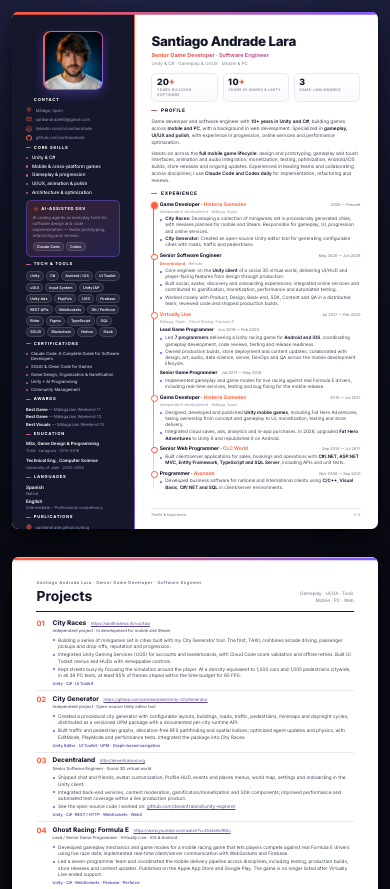
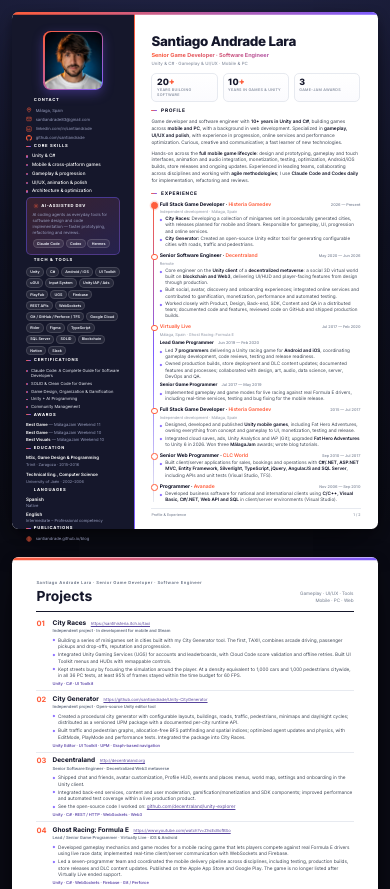
Before and after one commit to santiandrade/santiandrade.github.io, a plain HTML site: page index.html in a window 390 px wide. Shown: the top 889 px of the page. Drawn offline with Linux system fonts and the light colour scheme.

Commit message:
Add LinkedIn details missing from the CV (#3)
* Add LinkedIn details missing from the CV

Decentraland as a decentralized Web3/blockchain metaverse, user moderation,
code/feature documentation and GitHub; profile traits, agile methodologies,
TFS, Google Cloud and SQL Server. Keeps the CV at two pages.

Co-Authored-By: Claude Opus 5.5 <noreply@anthropic.com>
Claude-Session: https://claude.ai/code/session_01GLBETPdGyL4S9dpEEJfaob

* Unify Decentraland experience header as Role · Company

Co-Authored-By: Claude Opus 5.5 <noreply@anthropic.com>
Claude-Session: https://claude.ai/code/session_01GLBETPdGyL4S9dpEEJfaob

* Rename Histeria Gamedev roles to Full Stack Game Developer

Co-Authored-By: Claude Opus 5.5 <noreply@anthropic.com>
Claude-Session: https://claude.ai/code/session_01GLBETPdGyL4S9dpEEJfaob

* Add Virtually Live DLC updates, documentation and Git

Co-Authored-By: Claude Opus 5.5 <noreply@anthropic.com>
Claude-Session: https://claude.ai/code/session_01GLBETPdGyL4S9dpEEJfaob

* Add older-role details from LinkedIn (Histeria 2015, CLC World, Avanade)

Co-Authored-By: Claude Opus 5.5 <noreply@anthropic.com>
Claude-Session: https://claude.ai/code/session_01GLBETPdGyL4S9dpEEJfaob

* Add Hermes to AI-assisted dev chips

Co-Authored-By: Claude Opus 5.5 <noreply@anthropic.com>
Claude-Session: https://claude.ai/code/session_01GLBETPdGyL4S9dpEEJfaob

---------

Co-authored-by: Claude <noreply@anthropic.com>

```diff
--- a/index.html
+++ b/index.html
@@ -189,7 +189,7 @@
   .sheet{height:297mm;min-height:297mm;flex-shrink:0;overflow:visible;}
   .main{padding:13mm 10mm 13mm;}
   .side{padding:11mm 8mm 9mm;}
-  .side section{margin-bottom:8px;}
+  .side section{margin-bottom:5px;}
   .side section:last-child{margin-bottom:0;}
   .name{font-size:29px;}
   .role{font-size:12px;}
@@ -267,13 +267,14 @@
         <div class="dchips">
           <span class="dchip">Claude Code</span>
           <span class="dchip">Codex</span>
+          <span class="dchip">Hermes</span>
         </div>
       </div>
     </section>
 
     <section>
       <h3>Tech &amp; Tools</h3>
-      <div class="dchips"><span class="dchip">Unity</span><span class="dchip">C#</span><span class="dchip">Android / iOS</span><span class="dchip">UI Toolkit</span><span class="dchip">uGUI</span><span class="dchip">Input System</span><span class="dchip">Unity IAP</span><span class="dchip">Unity Ads</span><span class="dchip">PlayFab</span><span class="dchip">UGS</span><span class="dchip">Firebase</span><span class="dchip">REST APIs</span><span class="dchip">WebSockets</span><span class="dchip">Git / Perforce</span><span class="dchip">Rider</span><span class="dchip">Figma</span><span class="dchip">TypeScript</span><span class="dchip">SQL</span><span class="dchip">SOLID</span><span class="dchip">Blockchain</span><span class="dchip">Notion</span><span class="dchip">Slack</span></div>
+      <div class="dchips"><span class="dchip">Unity</span><span class="dchip">C#</span><span class="dchip">Android / iOS</span><span class="dchip">UI Toolkit</span><span class="dchip">uGUI</span><span class="dchip">Input System</span><span class="dchip">Unity IAP / Ads</span><span class="dchip">PlayFab</span><span class="dchip">UGS</span><span class="dchip">Firebase</span><span class="dchip">REST APIs</span><span class="dchip">WebSockets</span><span class="dchip">Git / GitHub / Perforce / TFS</span><span class="dchip">Google Cloud</span><span class="dchip">Rider</span><span class="dchip">Figma</span><span class="dchip">TypeScript</span><span class="dchip">SQL Server</span><span class="dchip">SOLID</span><span class="dchip">Blockchain</span><span class="dchip">Notion</span><span class="dchip">Slack</span></div>
     </section>
 
     <section>
@@ -322,14 +323,14 @@
     </div>
     <section>
       <h2>Profile</h2>
-      <p class="profile">Game developer and software engineer with <b>10+ years in Unity and C#</b>, building games across <b>mobile and PC</b>, with a background in web development. Specialized in <b>gameplay, UI/UX and polish</b>, with experience in progression, online services and performance optimization.</p>
-      <p class="profile">Hands-on across the <b>full mobile game lifecycle</b>: design and prototyping, gameplay and touch interfaces, animation and audio integration, monetization, testing, optimization, Android/iOS builds, store releases and ongoing updates. Experienced in leading teams and collaborating across disciplines; I use <b>Claude Code and Codex daily</b> for implementation, refactoring and reviews.</p>
+      <p class="profile">Game developer and software engineer with <b>10+ years in Unity and C#</b>, building games across <b>mobile and PC</b>, with a background in web development. Specialized in <b>gameplay, UI/UX and polish</b>, with experience in progression, online services and performance optimization. Curious, creative and communicative; a fast learner of new technologies.</p>
+      <p class="profile">Hands-on across the <b>full mobile game lifecycle</b>: design and prototyping, gameplay and touch interfaces, animation and audio integration, monetization, testing, optimization, Android/iOS builds, store releases and ongoing updates. Experienced in leading teams, collaborating across disciplines and working with <b>agile methodologies</b>; I use <b>Claude Code and Codex daily</b> for implementation, refactoring and reviews.</p>
     </section>
     <section class="experience">
       <h2>Experience</h2>
       <div class="tl">
         <div class="job cur">
-          <div class="job-head"><div class="r">Game Developer · <span class="c">Histeria Gamedev</span></div><div class="p">2026 — Present</div></div>
+          <div class="job-head"><div class="r">Full Stack Game Developer · <span class="c">Histeria Gamedev</span></div><div class="p">2026 — Present</div></div>
           <div class="loc">Independent development · Málaga, Spain</div>
           <ul class="pts">
             <li><b>City Races:</b> Developing a collection of minigames set in procedurally generated cities, with releases planned for mobile and Steam. Responsible for gameplay, UI, progression and online services.</li>
@@ -337,12 +338,12 @@
           </ul>
         </div>
         <div class="job">
-          <div class="job-head"><div class="r">Senior Software Engineer</div><div class="p">May 2020 — Jun 2026</div></div>
-          <div class="loc"><span class="c">Decentraland</span> · Remote</div>
+          <div class="job-head"><div class="r">Senior Software Engineer · <span class="c">Decentraland</span></div><div class="p">May 2020 — Jun 2026</div></div>
+          <div class="loc">Remote</div>
           <ul class="pts">
-            <li>Core engineer on the <b>Unity client</b> of a social 3D virtual world, delivering UI/HUD and player-facing features from design through production.</li>
+            <li>Core engineer on the <b>Unity client</b> of a <b>decentralized metaverse</b>: a social 3D virtual world built on <b>blockchain and Web3</b>, delivering UI/HUD and player-facing features from design through production.</li>
             <li>Built social, avatar, discovery and onboarding experiences; integrated online services and contributed to gamification, monetization, performance and automated testing.</li>
-            <li>Worked closely with Product, Design, Back-end, SDK, Content and QA in a distributed team; reviewed code and shipped production builds.</li>
+            <li>Worked closely with Product, Design, Back-end, SDK, Content and QA in a distributed team; documented code and features, reviewed code on GitHub and shipped production builds.</li>
           </ul>
         </div>
         <div class="job">
@@ -352,7 +353,7 @@
             <div class="subjob-head"><div class="sr">Lead Game Programmer</div><div class="sp">Jun 2019 — Feb 2020</div></div>
             <ul class="pts">
               <li>Led <b>7 programmers</b> delivering a Unity racing game for <b>Android and iOS</b>, coordinating gameplay development, code reviews, testing and release readiness.</li>
-              <li>Owned production builds, store deployment and content updates; collaborated with design, art, audio, data science, server, DevOps and QA across the mobile development lifecycle.</li>
+              <li>Owned production builds, store deployment and DLC content updates; documented features and processes; collaborated with design, art, audio, data science, server, DevOps and QA.</li>
             </ul>
           </div>
           <div class="subjob">
@@ -363,20 +364,20 @@
           </div>
         </div>
         <div class="job">
-          <div class="job-head"><div class="r">Game Developer · <span class="c">Histeria Gamedev</span></div><div class="p">2015 — Jul 2017</div></div>
+          <div class="job-head"><div class="r">Full Stack Game Developer · <span class="c">Histeria Gamedev</span></div><div class="p">2015 — Jul 2017</div></div>
           <div class="loc">Independent development · Málaga, Spain</div>
           <ul class="pts">
-            <li>Designed, developed and published <b>Unity mobile games</b>, including Fat Hero Adventures, taking ownership from concept and gameplay to UI, monetization, testing and store delivery.</li>
-            <li>Integrated cloud saves, ads, analytics and in-app purchases. In 2026, upgraded <b>Fat Hero Adventures</b> to Unity 6 and republished it on Android.</li>
+            <li>Designed, developed and published <b>Unity mobile games</b>, including Fat Hero Adventures, owning everything from concept and gameplay to UI, monetization, testing and release.</li>
+            <li>Integrated cloud saves, ads, Unity Analytics and IAP (Git); upgraded <b>Fat Hero Adventures</b> to Unity 6 in 2026. Won three <b>MálagaJam</b> awards; wrote blog tutorials.</li>
           </ul>
         </div>
         <div class="job">
           <div class="job-head"><div class="r">Senior Web Programmer · <span class="c">CLC World</span></div><div class="p">Sep 2010 — Jul 2017</div></div>
-          <ul class="pts"><li>Built client/server applications for sales, bookings and operations with <b>C#/.NET, ASP.NET MVC, Entity Framework, TypeScript and SQL Server</b>, including APIs and unit tests.</li></ul>
+          <ul class="pts"><li>Built client/server applications for sales, bookings and operations with <b>C#/.NET, ASP.NET MVC, Entity Framework, Silverlight, TypeScript, jQuery, AngularJS and SQL Server</b>, including APIs and unit tests (Visual Studio, TFS).</li></ul>
         </div>
         <div class="job">
           <div class="job-head"><div class="r">Programmer · <span class="c">Avanade</span></div><div class="p">Nov 2006 — Sep 2010</div></div>
-          <ul class="pts"><li>Developed business software for national and international clients using <b>C/C++, Visual Basic, C#/.NET and SQL</b> in client/server environments.</li></ul>
+          <ul class="pts"><li>Developed business software for national and international clients using <b>C/C++, Visual Basic, C#/.NET, Web API and SQL</b> in client/server environments (Visual Studio).</li></ul>
         </div>
       </div>
     </section>
@@ -399,14 +400,14 @@
       <div class="project-tech">Unity Editor · UI Toolkit · UPM · Graph-based navigation</div>
     </div></article>
     <article class="project"><div class="project-number">03</div><div class="project-body">
-      <div class="project-heading"><h2>Decentraland</h2><a class="project-url" href="http://decentraland.org" target="_blank" rel="noopener noreferrer">http://decentraland.org</a></div><div class="project-meta">Senior Software Engineer · Social 3D virtual world</div>
-      <ul class="pts"><li>Shipped chat and friends, avatar customization, Profile HUD, events and places menus, world map, settings and onboarding in the Unity client.</li><li>Integrated back-end services, content moderation, gamification/monetization and SDK components; improved performance and automated test coverage within a live production product.</li><li>See the open-source code I worked on: <a href="https://github.com/decentraland/unity-explorer" target="_blank" rel="noopener noreferrer">github.com/decentraland/unity-explorer</a></li></ul>
+      <div class="project-heading"><h2>Decentraland</h2><a class="project-url" href="http://decentraland.org" target="_blank" rel="noopener noreferrer">http://decentraland.org</a></div><div class="project-meta">Senior Software Engineer · Decentralized Web3 metaverse</div>
+      <ul class="pts"><li>Shipped chat and friends, avatar customization, Profile HUD, events and places menus, world map, settings and onboarding in the Unity client.</li><li>Integrated back-end services, content and user moderation, gamification/monetization and SDK components; improved performance and automated test coverage within a live production product.</li><li>See the open-source code I worked on: <a href="https://github.com/decentraland/unity-explorer" target="_blank" rel="noopener noreferrer">github.com/decentraland/unity-explorer</a></li></ul>
       <div class="project-tech">Unity · C# · REST / HTTP · WebSockets · Web3</div>
     </div></article>
     <article class="project"><div class="project-number">04</div><div class="project-body">
       <div class="project-heading"><h2>Ghost Racing: Formula E</h2><a class="project-url" href="https://www.youtube.com/watch?v=ZhsEcBofBSo" target="_blank" rel="noopener noreferrer">https://www.youtube.com/watch?v=ZhsEcBofBSo</a></div><div class="project-meta">Lead / Senior Game Programmer · Virtually Live · iOS &amp; Android</div>
-      <ul class="pts"><li>Developed gameplay mechanics and game modes for a mobile racing game that lets players compete against real Formula E drivers using live race data; implemented real-time client/server communication with WebSockets and Firebase.</li><li>Led a seven-programmer team and coordinated the mobile delivery pipeline across disciplines, including testing, production builds, store releases and content updates. Published on the Apple App Store and Google Play. The game is no longer listed after Virtually Live ended support.</li></ul>
-      <div class="project-tech">Unity · C# · WebSockets · Firebase · Perforce</div>
+      <ul class="pts"><li>Developed gameplay mechanics and game modes for a mobile racing game that lets players compete against real Formula E drivers using live race data; implemented real-time client/server communication with WebSockets and Firebase.</li><li>Led a seven-programmer team and coordinated the mobile delivery pipeline across disciplines, including testing, production builds, store releases and DLC content updates. Published on the Apple App Store and Google Play. The game is no longer listed after Virtually Live ended support.</li></ul>
+      <div class="project-tech">Unity · C# · WebSockets · Firebase · Git / Perforce</div>
     </div></article>
     <article class="project"><div class="project-number">05</div><div class="project-body">
       <div class="project-heading"><h2>Fat Hero Adventures</h2><a class="project-url" href="https://play.google.com/store/apps/details?id=com.HisteriaGameDev.FatHeroAdventuresNew" target="_blank" rel="noopener noreferrer">https://play.google.com/store/apps/details?id=com.HisteriaGameDev.FatHeroAdventuresNew</a></div><div class="project-meta">Independent developer · Histeria Gamedev · Android &amp; iOS</div>
```
